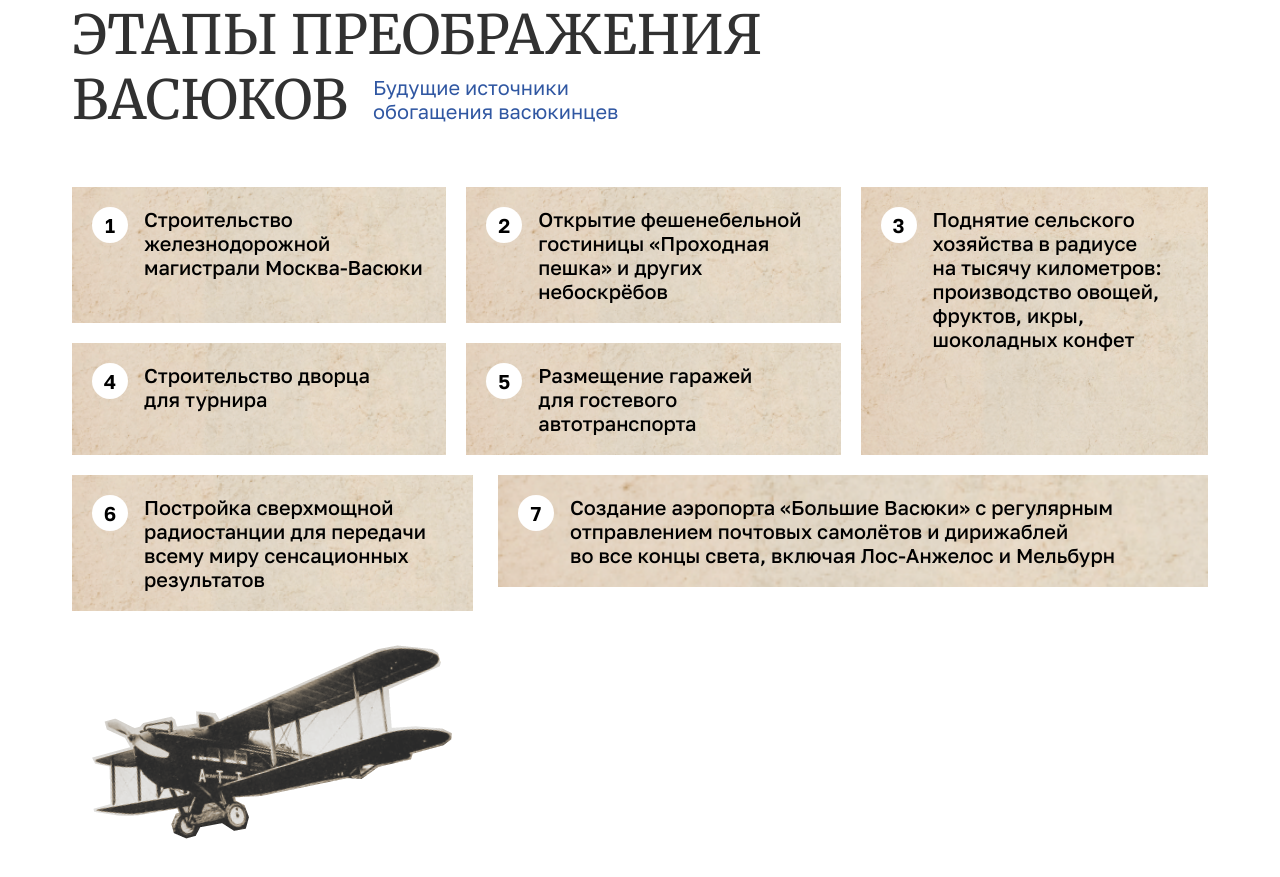
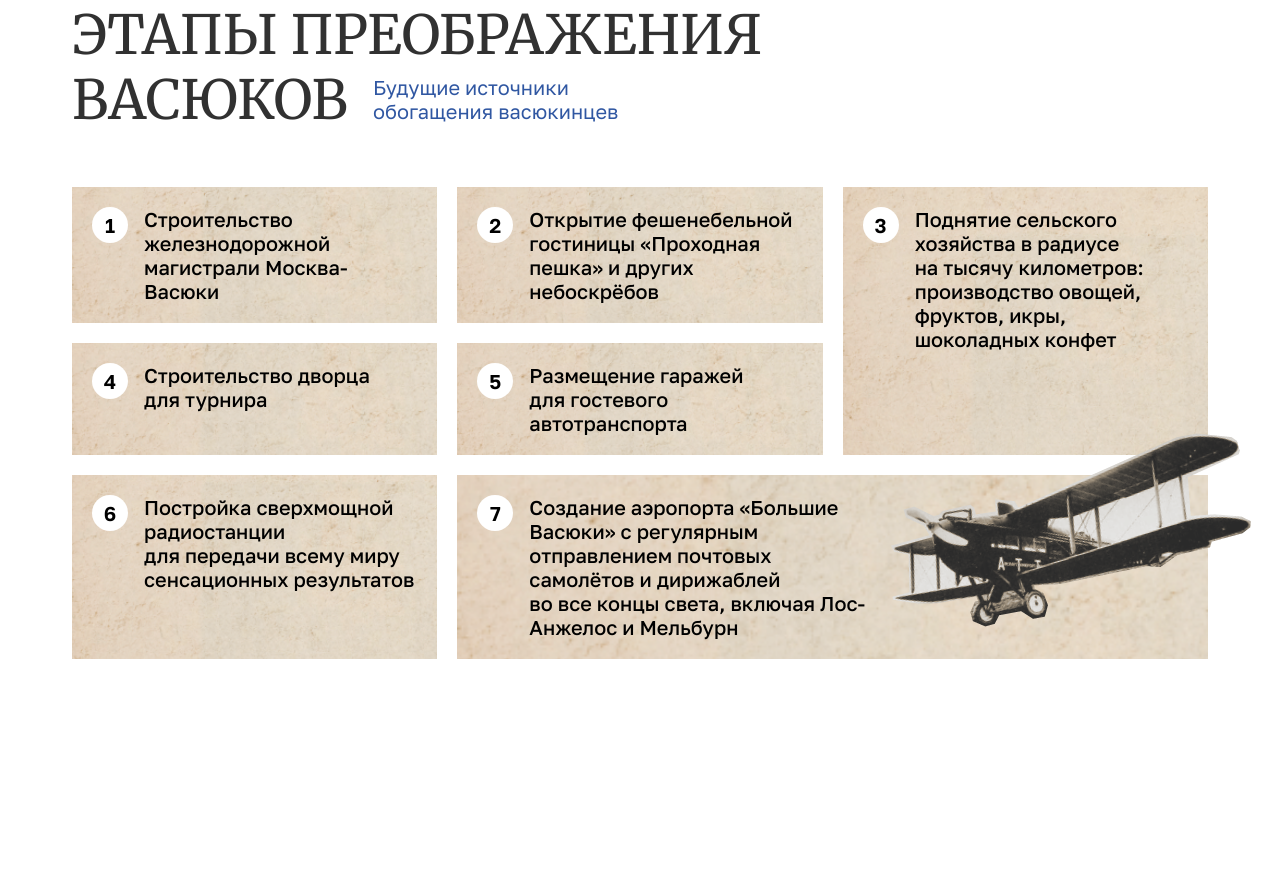
Before and after one commit to Evdokiaaa/random-landing, a plain HTML site: page app/index.html in a window 1280 px wide. Shown: the part 2046-2923 px from the top of the page. After the commit the page ends 2805 px from the top, so only its background shows below. Drawn offline with Linux system fonts and the light colour scheme.

Commit message:
Доделал stages

```diff
--- a/app/index.html
+++ b/app/index.html
@@ -152,12 +152,12 @@
             <p>Будущие источники обогащения васюкинцев</p>
           </div>
           <div class="stages__content">
-            <div class="stages__content-container-1">
-              <div class="stages__content-1 card stages__item">
+            <div class="stages__content-1 stages__item">
+              <div class="card">
                 <div>1</div>
                 <p>Строительство железнодорожной магистрали Москва-Васюки</p>
               </div>
-              <div class="stages__content-2 card stages__item">
+              <div class="card">
                 <div>2</div>
                 <p>
                   Открытие фешенебельной гостиницы «Проходная пешка» и других
@@ -165,44 +165,37 @@
                 </p>
               </div>
             </div>
-            <div class="stages__content-container-2">
-              <div class="stages__content-3 card stages__item">
+            <div class="stages__content-2 card stages__item">
               <div>3</div>
               <p>
                 Поднятие сельского хозяйства в радиусе на тысячу километров:
                 производство овощей, фруктов, икры, шоколадных конфет
               </p>
             </div>
-            </div>
-
-            <div class="stages__content-container-3">
-              <div class="stages__content-4 card stages__item">
+            <div class="stages__content-3 stages__item">
+              <div class="card">
                 <div>4</div>
                 <p>Строительство дворца для турнира</p>
               </div>
-              <div class="stages__content-5 card stages__item">
+              <div class="card">
                 <div>5</div>
                 <p>Размещение гаражей для гостевого автотранспорта</p>
               </div>
             </div>
-            <div class="stages__content-container-4">
-              <div class="stages__content-6 card stages__item">
+            <div class="stages__content-4 card stages__item">
               <div>6</div>
               <p>
                 Постройка сверхмощной радиостанции для передачи всему миру
                 сенсационных результатов
               </p>
             </div>
-            </div>
-            <div class="stages__content-container-5">
-              <div class="stages__content-7 card stages__item">
+            <div class="stages__content-5 card stages__item">
               <div>7</div>
               <p>
                 Создание аэропорта «Большие Васюки» с регулярным отправлением
                 почтовых самолётов и дирижаблей во все концы света, включая
                 Лос-Анжелос и Мельбурн
               </p>
-              </div>
             </div>
             <div class="stages__content-image">
               <img src="./images/plane.png" alt="plane" />
--- a/app/scss/_stages.scss
+++ b/app/scss/_stages.scss
@@ -30,7 +30,6 @@
     position: relative;
     grid-template-columns: repeat(3, 1fr);
     gap: 20px;
-    &-container {
     &-1 {
       grid-area: 1 / 1 / 2 / 3;
       display: grid;
@@ -52,15 +51,19 @@
     }
     &-5 {
       grid-area: 3/2/4/4;
-        margin-left: 5px;
+      display: grid;
+      grid-template-columns: 2px 1fr;
+      p {
+        max-width: clamp(310px, 27vw, 410px);
       }
+
+      // margin-left: 5px;
     }
 
     & .card {
       min-height: 112px;
       display: flex;
       padding: 20px;
-      gap: 0 16px;
       background: url("../images/card_bg.png");
       background-repeat: no-repeat;
       background-size: cover;
@@ -85,5 +88,12 @@
         line-height: 1.2;
       }
     }
+    &-image {
+      position: absolute;
+      bottom: 0;
+
+      right: -64px;
+      user-select: none;
     }
   }
+}
```
Also changed, not shown: app/scss/style.css, 1 other file. Lines whose indentation alone changed are shown as unchanged.
